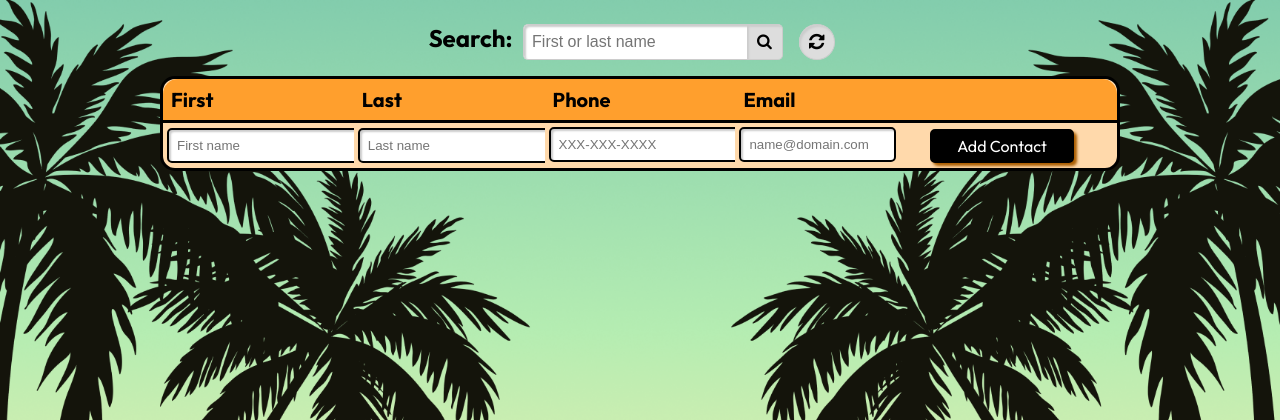
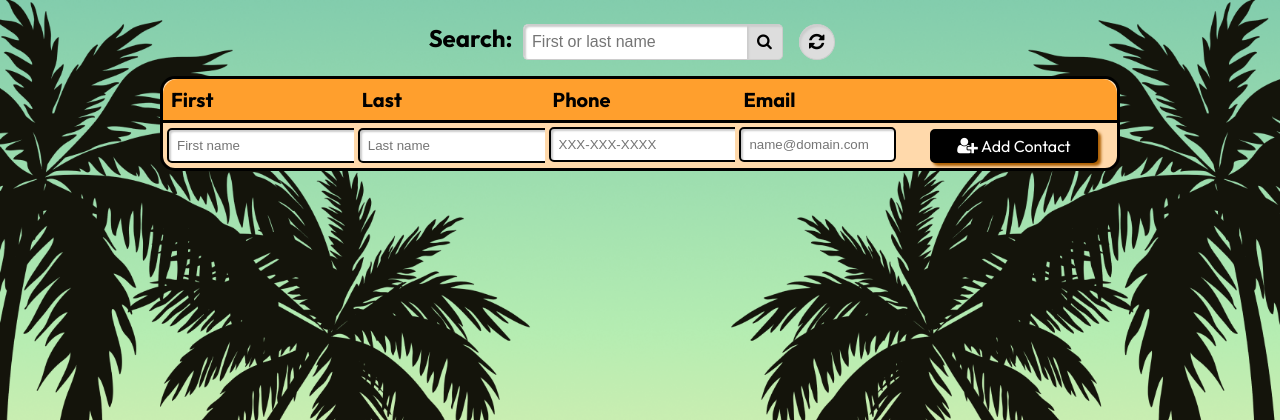
Before and after one commit to The-Cliff-Face/ManagerOfContacts, a PHP site: page /contacts.html in a window 1280 px wide. Shown: the top 420 px of the page. Run offline with PHP 8.4, Linux system fonts and the light colour scheme.

Commit message:
Add icon to Add Contact Button

```diff
--- a/contacts.html
+++ b/contacts.html
@@ -148,7 +148,7 @@
                                 <span id="addEmailResult"></span>
                             </td>
                             <td>
-                                <button type="submit" id="addButton" onclick="addContact();">Add Contact</button>
+                                <button type="submit" id="addButton" onclick="addContact();"> Add Contact</button>
                             </td>
                         </tr>
                         <tr></tr>
--- a/styles.css
+++ b/styles.css
@@ -538,6 +538,12 @@ td button:active {
     box-shadow: 1px 1px 1px #000000;
 }
 
+td button#addButton:before {
+    font-family: "FontAwesome";
+    content: "\f234";
+    font-size: large;
+}
+
 td button#edit-button:after {
     font-family: "FontAwesome";
     content: "\f040";
```
